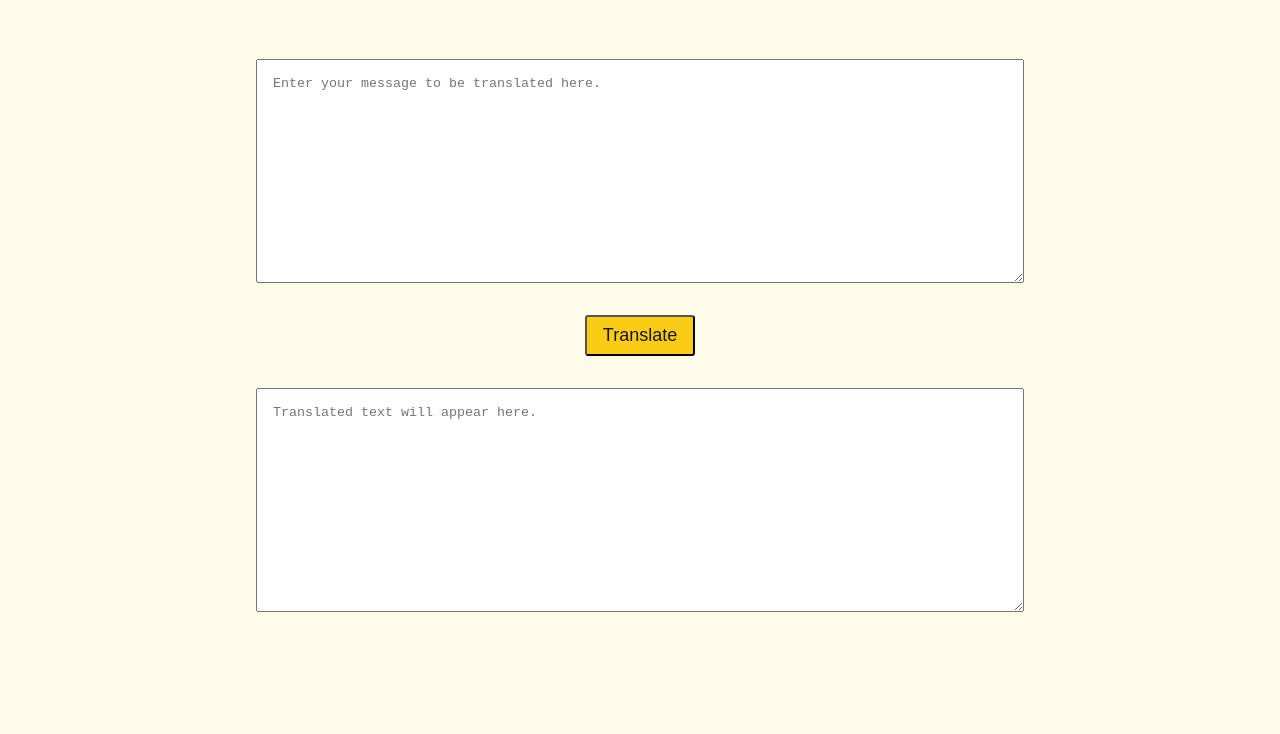
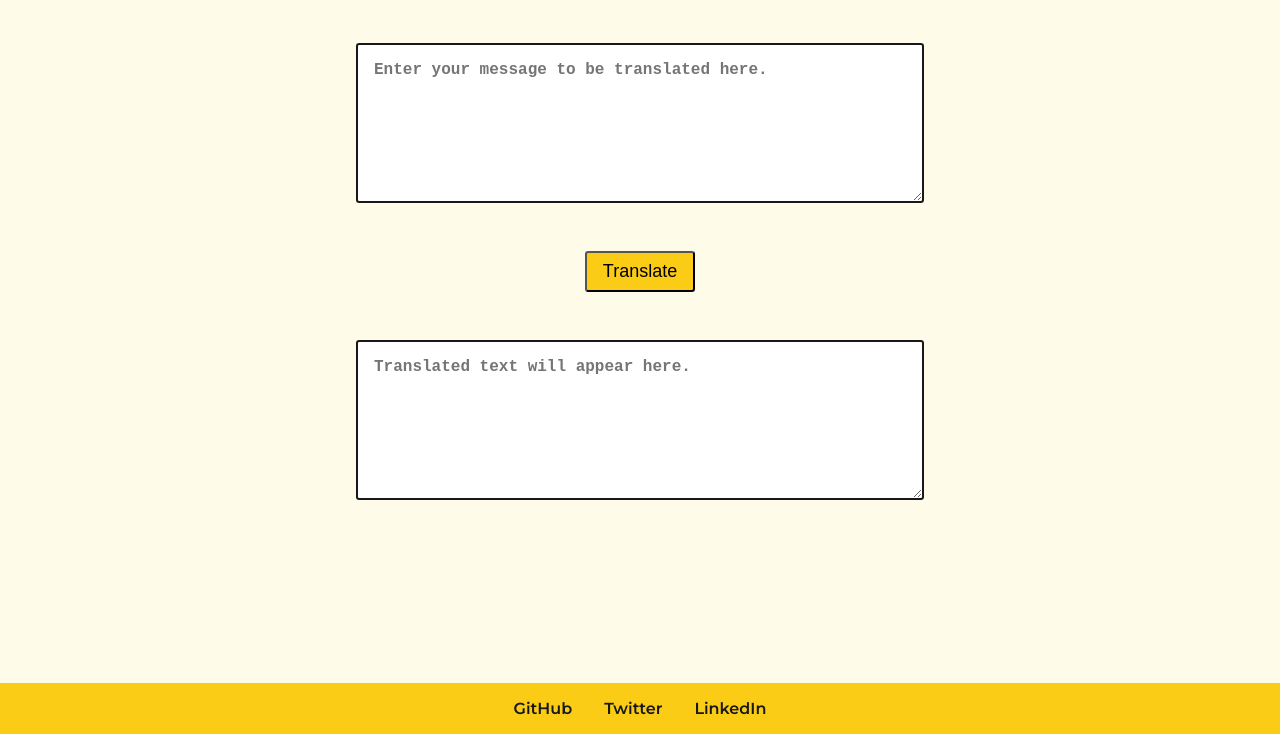
Before and after one commit to kulkarniCode/minion-speak, a plain HTML site: page index.html in a window 1280 px wide. Shown: the part 66-800 px from the top of the page. Drawn offline with Linux system fonts and the light colour scheme.

Commit message:
feat - added footer

```diff
--- a/index.html
+++ b/index.html
@@ -13,7 +13,7 @@
     <nav>
       <h1>Minion Speak Translator</h1>
     </nav>
-    <div>
+    <div class="translation-div">
       <textarea
         name="txt-input"
         id="input"
@@ -28,5 +28,15 @@
         placeholder="Translated text will appear here."
       ></textarea>
     </div>
+    <!-- =============== Footer Section =============== -->
+    <footer class="footer">
+      <div class="footer-links">
+        <ul>
+          <li><a href="#">GitHub</a></li>
+          <li><a href="#">Twitter</a></li>
+          <li><a href="#">LinkedIn</a></li>
+        </ul>
+      </div>
+    </footer>
   </body>
 </html>
--- a/styles.css
+++ b/styles.css
@@ -8,6 +8,7 @@
 
 :root {
   --accent: #facc15;
+  --accent-sec: hsl(48, 96%, 63%);
   --dark: #18181b;
   --background: #fefce8;
 }
@@ -18,35 +19,76 @@ body {
 }
 
 nav {
+  background-color: var(--accent);
   text-align: center;
-  background-color: var(--accent);
-  color: var(--dark);
-  padding: 1rem;
 }
 
-div {
+nav h1 {
+  font-size: 2rem;
+  padding: 0.7rem;
+}
+.translation-div {
+  margin: auto;
+  padding: 1rem;
+  max-width: 600px;
   display: flex;
   justify-content: center;
   align-items: center;
-  min-height: 70vh;
   flex-direction: column;
-  padding: 2rem;
-  margin-top: 1rem;
 }
 
-.text-area {
+textarea {
+  box-sizing: border-box;
+  display: block;
+  width: 100%;
+  min-height: 20vh;
+  margin: 2rem;
+  font-size: large;
+  border: 2px solid var(--dark);
+  border-radius: 0.2rem;
   padding: 1rem;
-  margin: 1rem;
-  min-width: 60vw;
-  min-height: 28vh;
+  font-weight: bold;
 }
 
 button {
   background-color: var(--accent);
-  color: var(--dark);
   margin: 1rem 0rem;
   padding: 0.5rem 1rem;
   font-size: large;
   border-radius: 0.2rem;
   cursor: pointer;
 }
+/* Footer Start */
+.footer {
+  display: flex;
+  justify-content: center;
+  align-items: center;
+  background-color: var(--accent);
+  color: var(--colorLight);
+  position: absolute;
+  bottom: 0;
+  width: 100%;
+}
+.footer-links ul {
+  margin: 0;
+  padding: 0;
+  display: flex;
+}
+
+.footer-links li a {
+  color: var(--dark);
+  padding: 1rem;
+  display: block;
+  font-weight: bold;
+}
+
+.footer-links li:hover {
+  background-color: var(--accent-sec);
+}
+li {
+  list-style: none;
+}
+a {
+  text-decoration: none;
+}
+/* Footer End */
```
